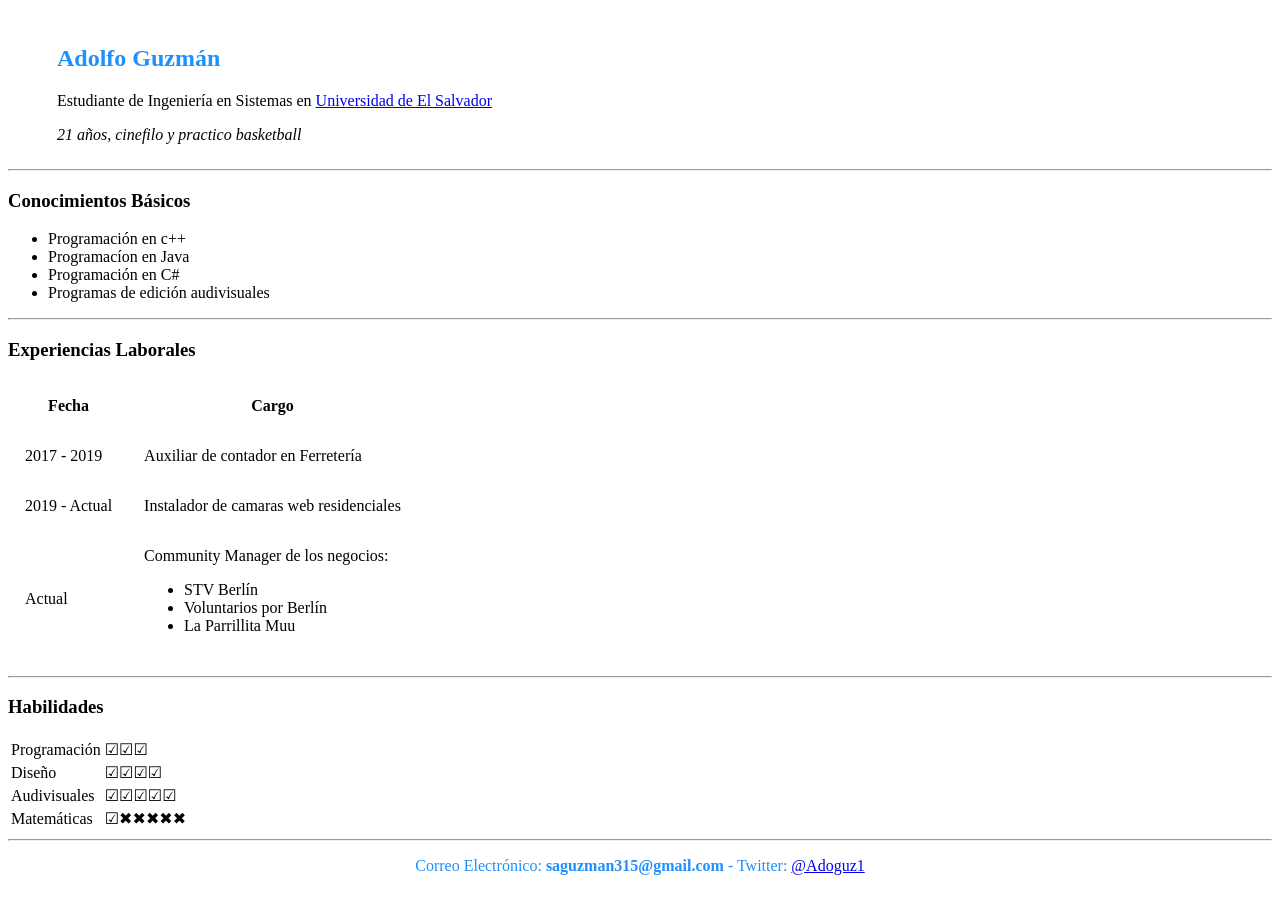
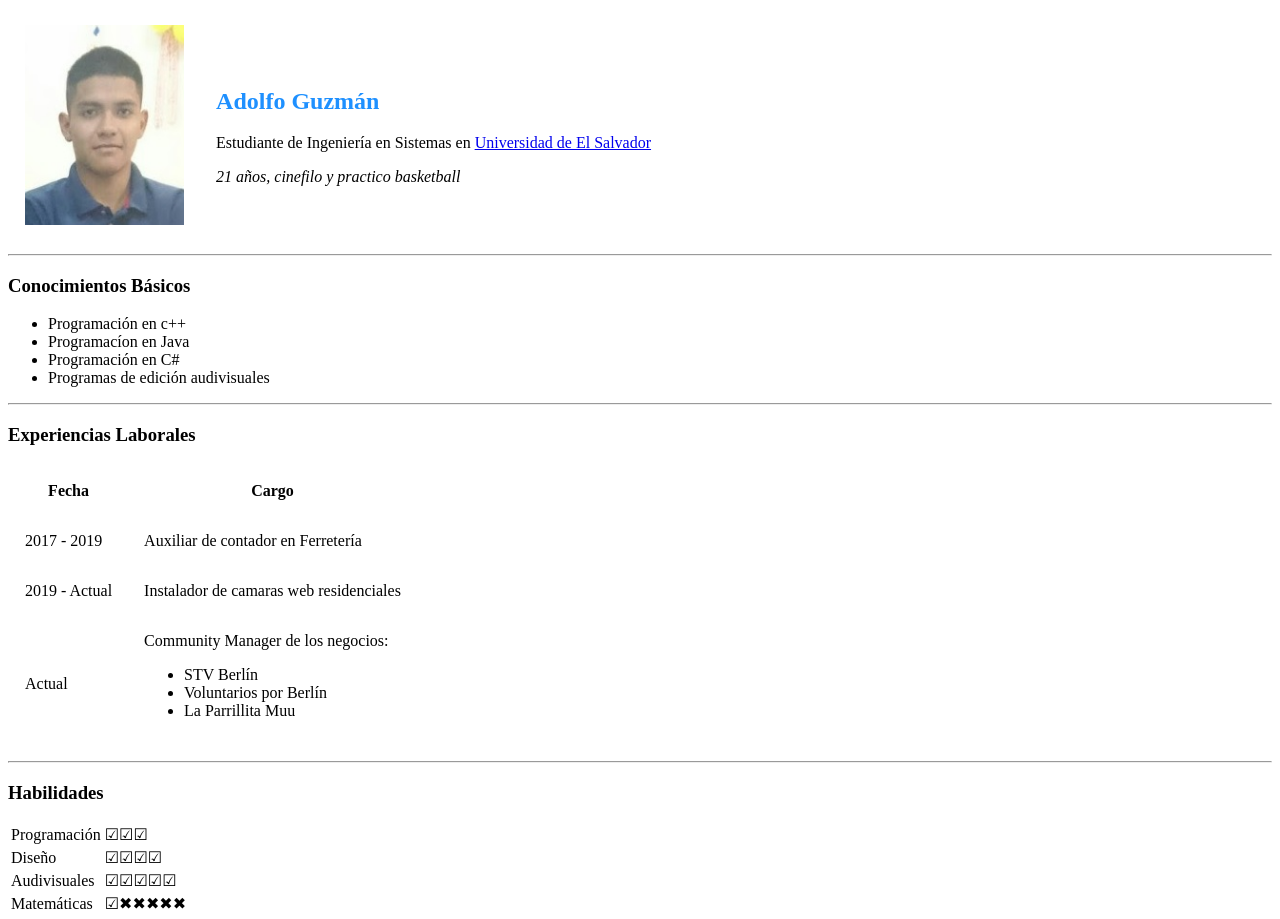
Before and after one commit to GS18030/TPI, a plain HTML site: page clase2.html in a window 1280 px wide. Shown: the top 919 px of the page. Before the commit the page ends 891 px from the top, so only its background shows below. Drawn offline with Linux system fonts and the light colour scheme.

Commit message:
Update clase2.html

```diff
--- a/clase2.html
+++ b/clase2.html
@@ -8,7 +8,7 @@
 <body>
         <table cellpadding = "15px">
             <tr>
-                <td> <img src="./Imagen/perfil.jpeg" alt="" height="200px"></td>
+                <td> <img src="./perfil.jpeg" alt="" height="200px"></td>
                 <td>
                     <h2 style="color:dodgerblue">Adolfo Guzmán</h2>
                     <p>Estudiante de Ingeniería en Sistemas en <a href="https://www.ues.edu.sv/">Universidad de El Salvador</a></p>
```
